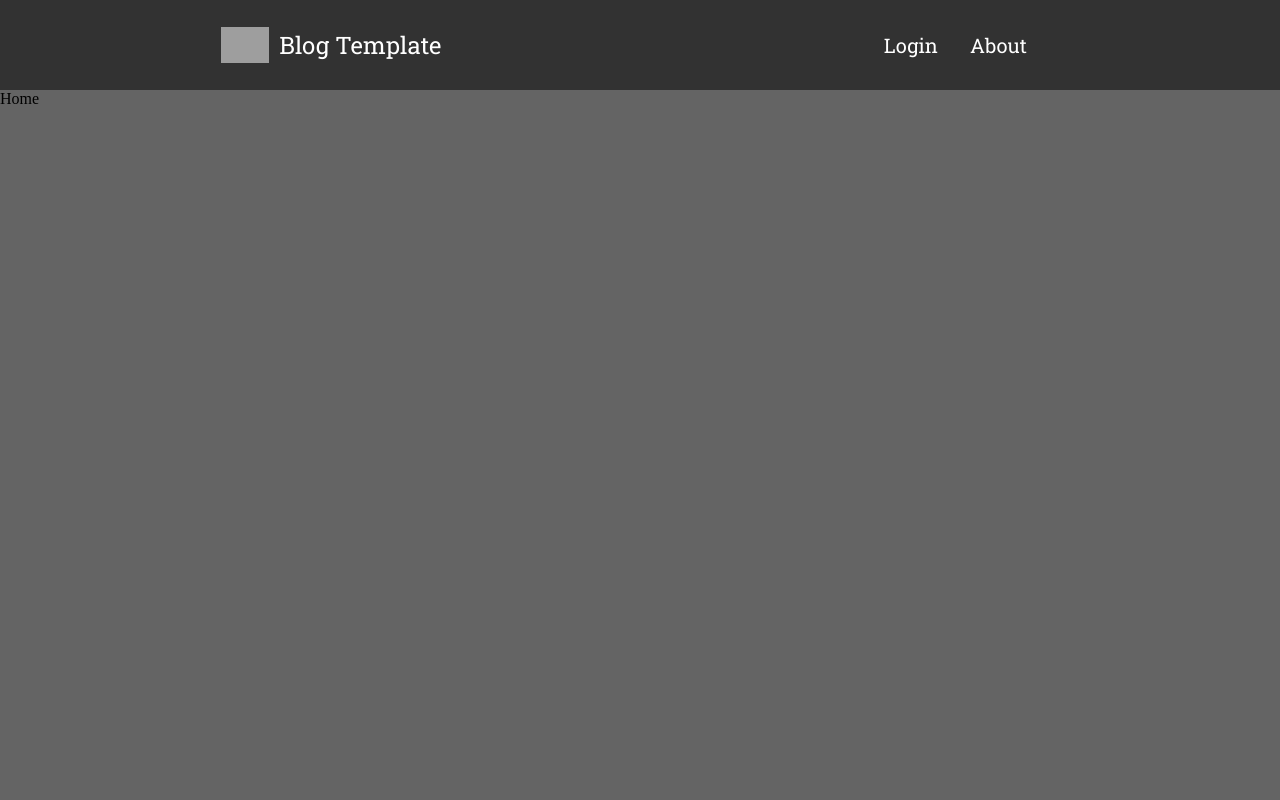
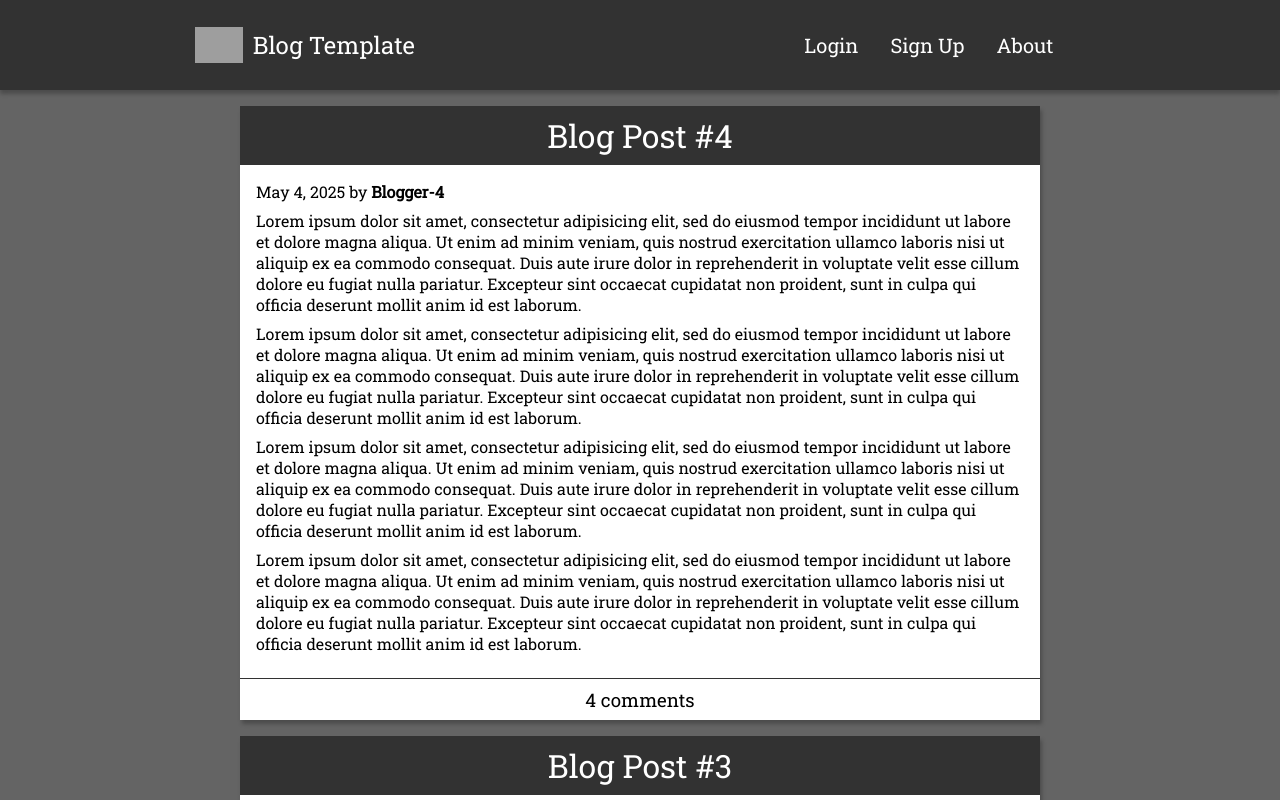
Before and after one commit to Waldoz53/blog-template, a Vue app: page / in a window 1280 px wide. Shown: the top 800 px of the page. Built offline with nearby package versions, Linux system fonts and the light colour scheme; grey boxes are pictures that could not be loaded.

Commit message:
added login and signup forms

```diff
--- a/package.json
+++ b/package.json
@@ -9,6 +9,7 @@
   },
   "dependencies": {
     "core-js": "^2.6.5",
+    "firebase": "^5.9.3",
     "vue": "^2.6.6",
     "vue-router": "^3.0.1",
     "vuex": "^3.0.1"
--- a/src/App.vue
+++ b/src/App.vue
@@ -1,19 +1,19 @@
 <template lang="html">
   <div class="app">
-    <Navigation/>
+    <Navigation />
     <router-view></router-view>
   </div>
 </template>
 
 <script>
-import Navigation from "@/components/Navigation"
+import Navigation from "@/components/Navigation";
 
 export default {
   name: "App",
   components: {
     Navigation
   }
-}
+};
 </script>
 
 <style lang="css">
@@ -23,9 +23,12 @@ export default {
   --leading-text: white;
   --post-text: #161616;
   --main-font: "Roboto Slab", sans-serif;
+  --margin: 16px;
+  --half-margin: 8px;
 }
 * {
   margin: 0 auto;
+  font-family: var(--main-font);
 }
 .app {
   min-height: 100vh;
@@ -34,4 +37,12 @@ export default {
 .clickable {
   cursor: pointer;
 }
+a {
+  color: inherit;
+  text-decoration: none;
+  transition: 0.2s;
+}
+a:hover {
+  opacity: 0.4;
+}
 </style>
--- /dev/null
+++ b/src/components/Card.vue
@@ -0,0 +1,100 @@
+<template lang="html">
+  <div class="card">
+    <div class="card-top">
+      <h1>{{ title }}</h1>
+    </div>
+    <div class="card-content">
+      <p>
+        {{ date }} by <strong>{{ author }}</strong>
+      </p>
+      <p>
+        Lorem ipsum dolor sit amet, consectetur adipisicing elit, sed do eiusmod
+        tempor incididunt ut labore et dolore magna aliqua. Ut enim ad minim
+        veniam, quis nostrud exercitation ullamco laboris nisi ut aliquip ex ea
+        commodo consequat. Duis aute irure dolor in reprehenderit in voluptate
+        velit esse cillum dolore eu fugiat nulla pariatur. Excepteur sint
+        occaecat cupidatat non proident, sunt in culpa qui officia deserunt
+        mollit anim id est laborum.
+      </p>
+      <p>
+        Lorem ipsum dolor sit amet, consectetur adipisicing elit, sed do eiusmod
+        tempor incididunt ut labore et dolore magna aliqua. Ut enim ad minim
+        veniam, quis nostrud exercitation ullamco laboris nisi ut aliquip ex ea
+        commodo consequat. Duis aute irure dolor in reprehenderit in voluptate
+        velit esse cillum dolore eu fugiat nulla pariatur. Excepteur sint
+        occaecat cupidatat non proident, sunt in culpa qui officia deserunt
+        mollit anim id est laborum.
+      </p>
+      <p>
+        Lorem ipsum dolor sit amet, consectetur adipisicing elit, sed do eiusmod
+        tempor incididunt ut labore et dolore magna aliqua. Ut enim ad minim
+        veniam, quis nostrud exercitation ullamco laboris nisi ut aliquip ex ea
+        commodo consequat. Duis aute irure dolor in reprehenderit in voluptate
+        velit esse cillum dolore eu fugiat nulla pariatur. Excepteur sint
+        occaecat cupidatat non proident, sunt in culpa qui officia deserunt
+        mollit anim id est laborum.
+      </p>
+      <p>
+        Lorem ipsum dolor sit amet, consectetur adipisicing elit, sed do eiusmod
+        tempor incididunt ut labore et dolore magna aliqua. Ut enim ad minim
+        veniam, quis nostrud exercitation ullamco laboris nisi ut aliquip ex ea
+        commodo consequat. Duis aute irure dolor in reprehenderit in voluptate
+        velit esse cillum dolore eu fugiat nulla pariatur. Excepteur sint
+        occaecat cupidatat non proident, sunt in culpa qui officia deserunt
+        mollit anim id est laborum.
+      </p>
+    </div>
+    <div class="card-comments">
+      <h3>{{ commentNum }} comments</h3>
+    </div>
+  </div>
+</template>
+
+<script>
+export default {
+  name: "card",
+  props: {
+    title: String,
+    date: String,
+    author: String,
+    commentNum: String
+  }
+};
+</script>
+
+<style lang="css" scoped>
+.card {
+  background: white;
+  margin-top: var(--margin);
+  max-width: 800px;
+  width: 100%;
+  box-shadow: 2px 4px 4px rgba(0, 0, 0, 0.25);
+}
+.card-top {
+  display: flex;
+  justify-content: center;
+  align-items: center;
+  padding: var(--half-margin);
+  background: var(--header-color);
+  color: var(--leading-text);
+}
+.card-top h1 {
+  font-weight: 400;
+}
+.card-content {
+  padding: var(--margin);
+}
+
+.card-content p {
+  margin-bottom: var(--half-margin);
+}
+
+.card-comments {
+  text-align: center;
+  padding: var(--half-margin);
+  border-top: 1px solid var(--header-color);
+}
+h3 {
+  font-weight: 400;
+}
+</style>
--- a/src/components/Navigation.vue
+++ b/src/components/Navigation.vue
@@ -1,15 +1,30 @@
 <template>
   <div class="navigation">
     <div class="navigation-title">
-      <div class="navigation-left">
-        <img src="https://i.imgur.com/zu076xv.png" alt="blog template's icon">
-        <h1>Blog Template</h1>
-      </div>
-      <span @click="showMenu" class="mdi mdi-menu mdi-48px clickable menu"></span>
+      <router-link class="navigation-left" to="/">
+        <img
+          to="/"
+          src="https://i.imgur.com/zu076xv.png"
+          alt="blog template's icon"
+        />
+        <h1 to="/">Blog Template</h1>
+      </router-link>
+      <span
+        @click="showMenu"
+        class="mdi mdi-48px clickable menu"
+        v-bind:class="[isHidden ? 'mdi-menu' : 'mdi-close']"
+      ></span>
       <div class="desktop-menu">
         <div class="desktop-login">
-          <p>Login</p>
-          <p>About</p>
+          <router-link to="/login">
+            <p>Login</p>
+          </router-link>
+          <router-link to="/signup">
+            <p>Sign Up</p>
+          </router-link>
+          <router-link to="/about">
+            <p>About</p>
+          </router-link>
         </div>
 
         <!-- <div class="desktop-logout"> commented out until login systems are available -->
@@ -22,8 +37,15 @@
 
     <div class="mobile-menu" v-bind:class="[isHidden ? hideClass : '']">
       <div class="navigation-login">
-        <p>Login</p>
-        <p>About</p>
+        <router-link to="/login">
+          <p>Login</p>
+        </router-link>
+        <router-link to="/signup">
+          <p>Sign Up</p>
+        </router-link>
+        <router-link to="/about">
+          <p>About</p>
+        </router-link>
       </div>
 
       <!-- <div class="navigation-logout"> commented out until login systems are available -->
@@ -32,8 +54,6 @@
       <!-- <p>About</p> -->
       <!-- </div> -->
     </div>
-
-
   </div>
 </template>
 
@@ -44,7 +64,7 @@ export default {
     return {
       isHidden: true,
       hideClass: "hidden"
-    }
+    };
   },
   methods: {
     showMenu() {
@@ -62,9 +82,9 @@ export default {
 .navigation {
   background: var(--header-color);
   color: var(--leading-text);
-  font-family: var(--main-font);
   text-align: center;
   padding: 16px;
+  box-shadow: 0px 4px 4px rgba(0, 0, 0, 0.25);
 }
 .navigation-left {
   display: flex;
@@ -106,7 +126,7 @@ p {
 }
 
 .mobile-menu {
-  margin: 16px;
+  margin: 8px;
 }
 .navigation-login {
   display: flex;
@@ -117,7 +137,8 @@ p {
 }
 
 @media (min-width: 1000px) {
-  .mobile-menu, .menu {
+  .mobile-menu,
+  .menu {
     display: none;
   }
 
--- a/src/views/About.vue
+++ b/src/views/About.vue
@@ -1,5 +1,56 @@
-<template>
+<template lang="html">
   <div class="about">
-    <h1>This is an about page</h1>
+    <div class="about-top">
+      <h1>About Blog</h1>
+    </div>
+    <div class="about-content">
+      <p>
+        Lorem ipsum dolor sit amet, consectetur adipisicing elit, sed do eiusmod
+        tempor incididunt ut labore et dolore magna aliqua. Ut enim ad minim
+        veniam, quis nostrud exercitation ullamco laboris nisi ut aliquip ex ea
+        commodo consequat. Duis aute irure dolor in reprehenderit in voluptate
+        velit esse cillum dolore eu fugiat nulla pariatur. Excepteur sint
+        occaecat cupidatat non proident, sunt in culpa qui officia deserunt
+        mollit anim id est laborum.
+      </p>
+      <p>
+        Lorem ipsum dolor sit amet, consectetur adipisicing elit, sed do eiusmod
+        tempor incididunt ut labore et dolore magna aliqua. Ut enim ad minim
+        veniam, quis nostrud exercitation ullamco laboris nisi ut aliquip ex ea
+        commodo consequat. Duis aute irure dolor in reprehenderit in voluptate
+        velit esse cillum dolore eu fugiat nulla pariatur. Excepteur sint
+        occaecat cupidatat non proident, sunt in culpa qui officia deserunt
+        mollit anim id est laborum.
+      </p>
+    </div>
   </div>
 </template>
+
+<script>
+export default {};
+</script>
+
+<style lang="css" scoped>
+.about {
+  background: white;
+  margin-top: var(--margin);
+  max-width: 800px;
+  width: 95%;
+  box-shadow: 2px 4px 4px rgba(0, 0, 0, 0.25);
+}
+.about-top {
+  text-align: center;
+  background: var(--header-color);
+  padding: var(--margin);
+  color: var(--leading-text);
+}
+h1 {
+  font-weight: 400;
+}
+.about-content {
+  padding: var(--margin);
+}
+.about-content p {
+  margin-bottom: var(--half-margin);
+}
+</style>
--- a/src/views/Home.vue
+++ b/src/views/Home.vue
@@ -1,11 +1,48 @@
-<template>
-    <div class="home">
-      Home
-    </div>
+<template lang="html">
+  <div class="home">
+    <Card
+      title="Blog Post #4"
+      date="May 4, 2025"
+      commentNum="4"
+      author="Blogger-4"
+    />
+    <Card
+      title="Blog Post #3"
+      date="May 3, 2025"
+      commentNum="7"
+      author="Blogger-1"
+    />
+    <Card
+      title="Blog Post #2"
+      date="May 2, 2025"
+      commentNum="2"
+      author="Admin"
+    />
+    <Card
+      title="Blog Post #1"
+      date="May 1, 2025"
+      commentNum="1"
+      author="Admin"
+    />
+  </div>
 </template>
 
 <script>
+import Card from "@/components/Card";
+
 export default {
-  name: "home"
+  name: "Home",
+  components: {
+    Card
+  }
 };
 </script>
+
+<style lang="css" scoped>
+.home {
+  width: 95%;
+  padding: var(--half-margin);
+  padding-top: 0;
+  padding-bottom: 50px;
+}
+</style>
--- /dev/null
+++ b/src/views/Login.vue
@@ -0,0 +1,62 @@
+<template lang="html">
+  <div class="login">
+    <div class="login-top">
+      Login
+    </div>
+    <div class="login-form">
+      <form>
+        <input type="text" name="email" placeholder="Email" />
+        <input type="password" name="password" placeholder="Password" />
+        <button type="button" name="button">Login</button>
+      </form>
+    </div>
+  </div>
+</template>
+
+<script>
+export default {};
+</script>
+
+<style lang="css" scoped>
+.login {
+  width: 95%;
+  max-width: 800px;
+  margin: var(--half-margin) auto;
+  margin-top: var(--margin);
+  background: white;
+  box-shadow: 2px 4px 4px rgba(0, 0, 0, 0.25);
+}
+.login-top {
+  background: var(--header-color);
+  color: var(--leading-text);
+  padding: var(--margin);
+  text-align: center;
+  font-size: 2em;
+}
+form {
+  padding: var(--margin);
+  display: grid;
+}
+form > input {
+  min-width: 50%;
+  max-width: 80%;
+  font-size: 1.25em;
+  margin: var(--half-margin) auto;
+  border: none;
+  border-bottom: 1px solid var(--header-color);
+}
+button {
+  margin: var(--margin) auto;
+  padding: var(--half-margin) var(--margin) var(--half-margin) var(--margin);
+  font-size: 1.25em;
+  background: var(--header-color);
+  color: white;
+  border: none;
+  border-radius: 5px;
+  cursor: pointer;
+  transition: 0.2s;
+}
+button:hover {
+  opacity: 0.4;
+}
+</style>
--- /dev/null
+++ b/src/views/Signup.vue
@@ -0,0 +1,63 @@
+<template lang="html">
+  <div class="signup">
+    <div class="signup-top">
+      Sign Up
+    </div>
+    <div class="signup-form">
+      <form>
+        <input type="text" name="username" placeholder="Username" />
+        <input type="text" name="email" placeholder="Email" />
+        <input type="password" name="password" placeholder="Password" />
+        <button type="button" name="button">Sign Up!</button>
+      </form>
+    </div>
+  </div>
+</template>
+
+<script>
+export default {};
+</script>
+
+<style lang="css" scoped>
+.signup {
+  width: 95%;
+  max-width: 800px;
+  margin: var(--half-margin) auto;
+  margin-top: var(--margin);
+  background: white;
+  box-shadow: 2px 4px 4px rgba(0, 0, 0, 0.25);
+}
+.signup-top {
+  background: var(--header-color);
+  color: var(--leading-text);
+  padding: var(--margin);
+  text-align: center;
+  font-size: 2em;
+}
+form {
+  padding: var(--margin);
+  display: grid;
+}
+form > input {
+  min-width: 50%;
+  max-width: 80%;
+  font-size: 1.25em;
+  margin: var(--half-margin) auto;
+  border: none;
+  border-bottom: 1px solid var(--header-color);
+}
+button {
+  margin: var(--margin) auto;
+  padding: var(--half-margin) var(--margin) var(--half-margin) var(--margin);
+  font-size: 1.25em;
+  background: var(--header-color);
+  color: white;
+  border: none;
+  border-radius: 5px;
+  cursor: pointer;
+  transition: 0.2s;
+}
+button:hover {
+  opacity: 0.4;
+}
+</style>
```
Also changed, not shown: src/router.js (+10 -0 lines), 1 other file (tests, documents, lock files or other folders).
